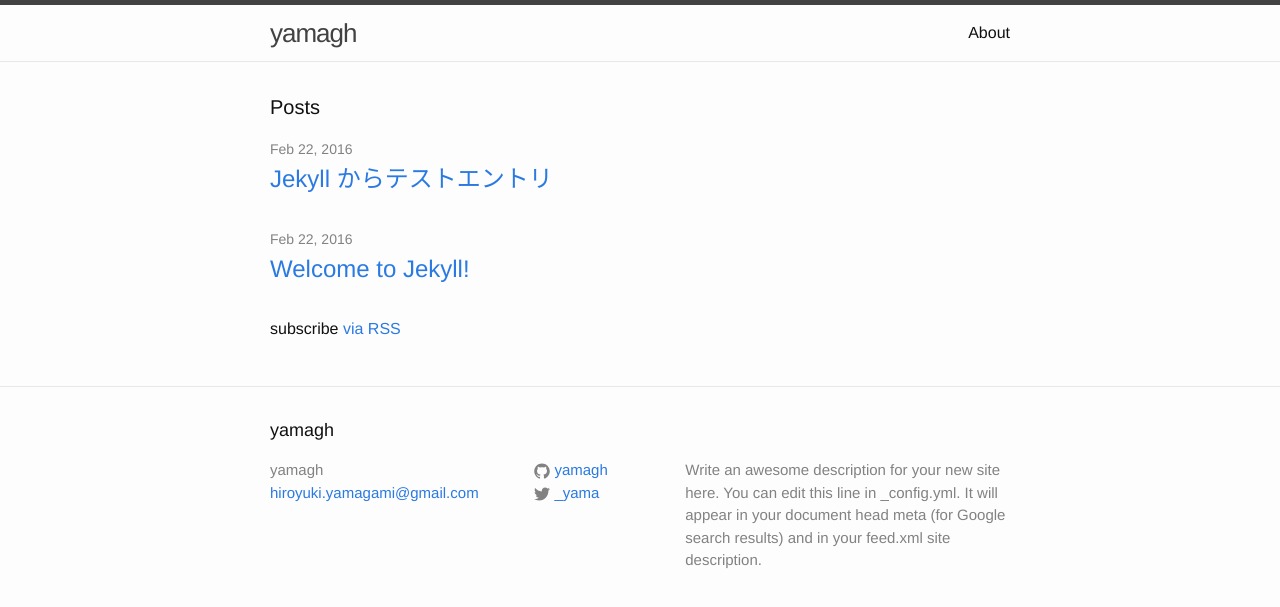
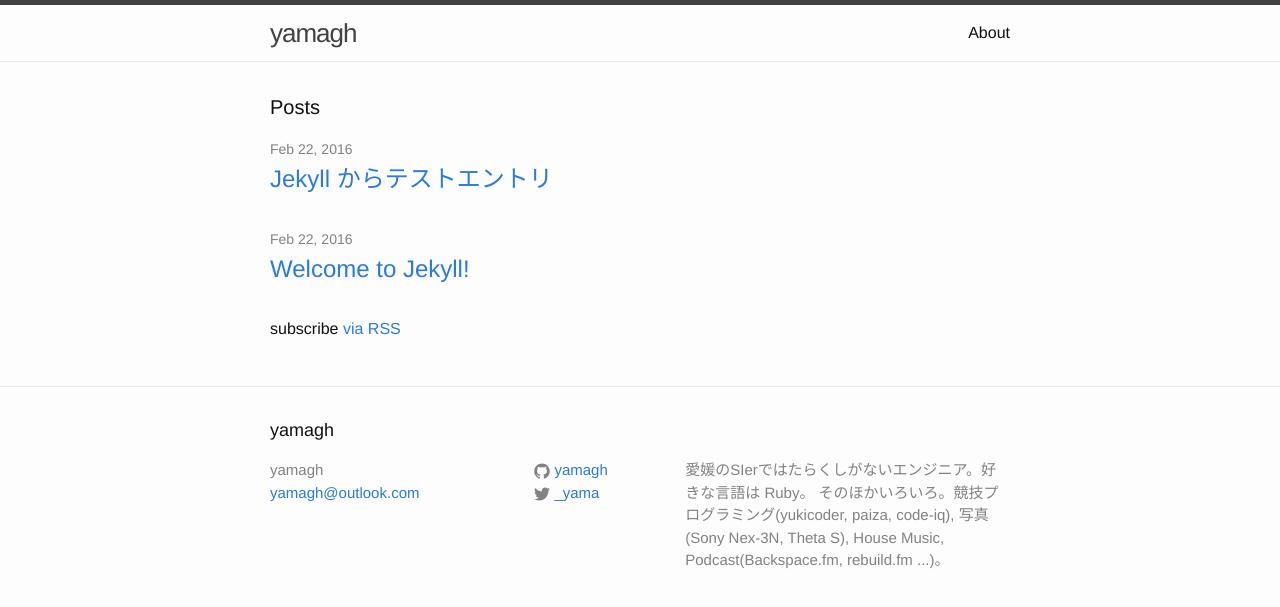
Before and after one commit to yamagh/yamagh.github.io, a Jekyll site: the page built from index.html, in a window 1280 px wide. Shown: the top 607 px of the page. Built offline with Jekyll 4.4.1, drawn with Linux system fonts in a browser that asks for light colours.

Commit message:
update profile

```diff
--- a/_config.yml
+++ b/_config.yml
@@ -7,11 +7,11 @@
 
 # Site settings
 title: yamagh
-email: hiroyuki.yamagami@gmail.com
+email: yamagh@outlook.com
 description: > # this means to ignore newlines until "baseurl:"
-  Write an awesome description for your new site here. You can edit this
-  line in _config.yml. It will appear in your document head meta (for
-  Google search results) and in your feed.xml site description.
+  愛媛のSIerではたらくしがないエンジニア。好きな言語は Ruby。
+  そのほかいろいろ。競技プログラミング(yukicoder, paiza, code-iq), 写真(Sony
+  Nex-3N, Theta S), House Music, Podcast(Backspace.fm, rebuild.fm ...)。
 baseurl: "" # the subpath of your site, e.g. /blog
 url: "http://yourdomain.com" # the base hostname & protocol for your site
 twitter_username: _yama
```
